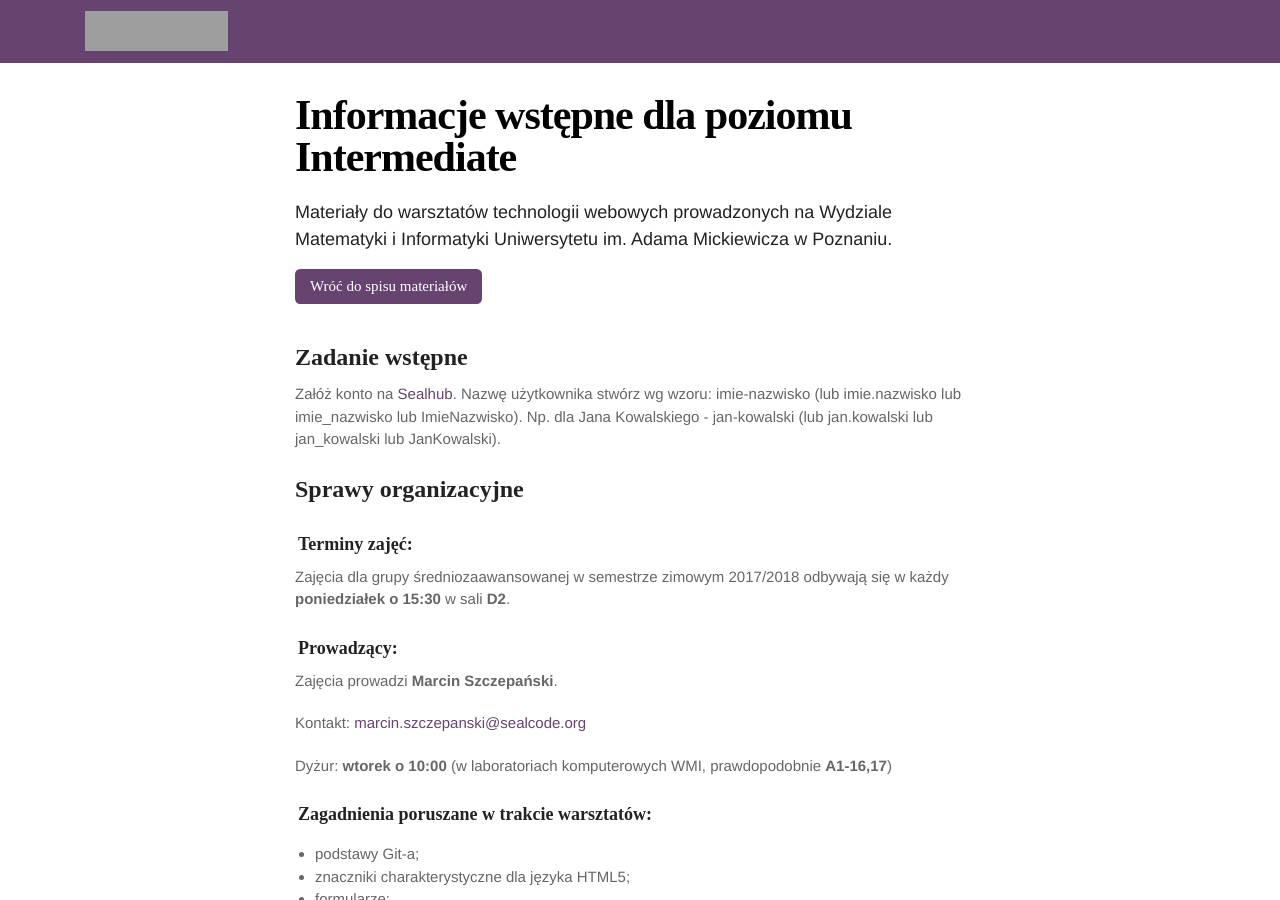
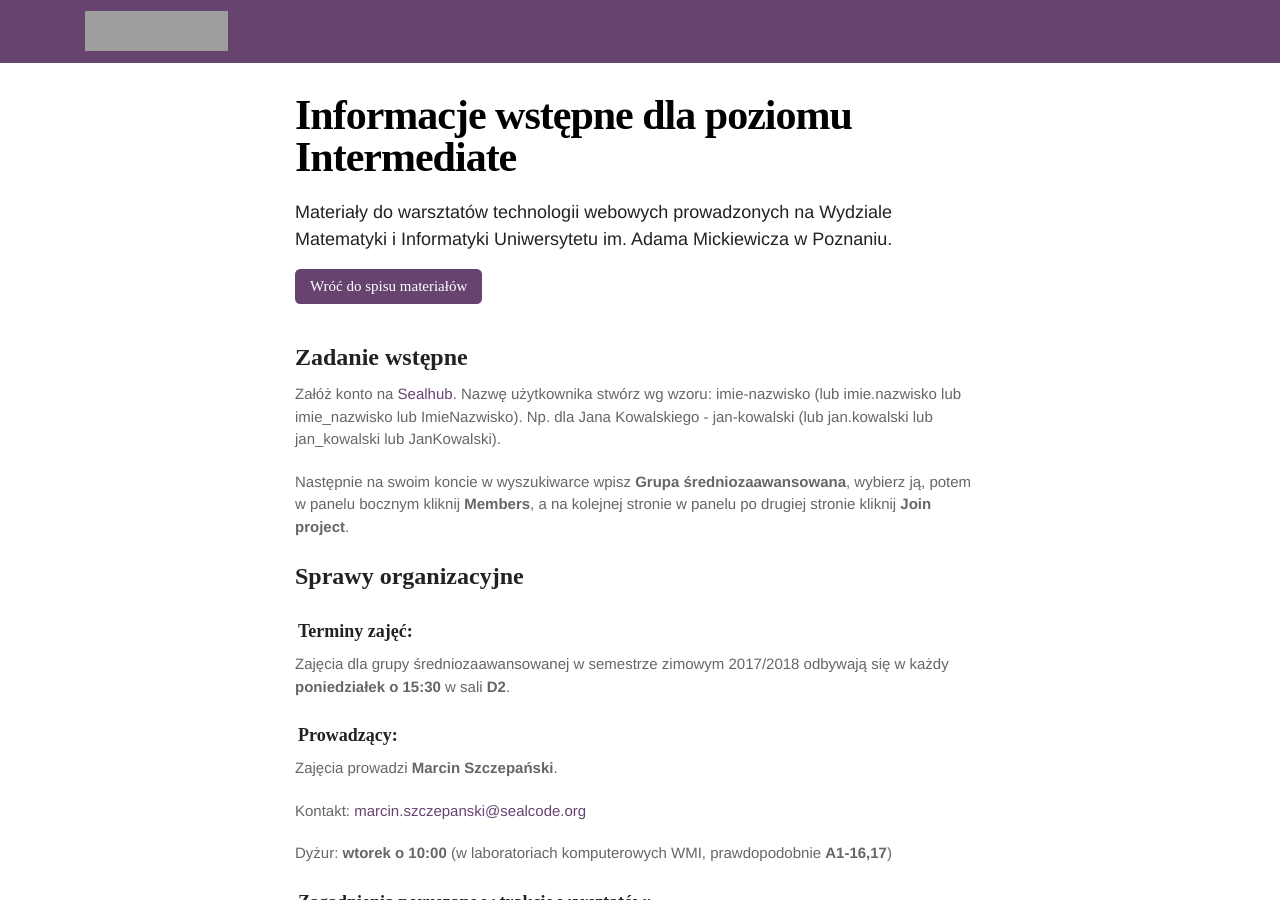
Before and after one commit to marcin-szczepanski/TWE, a Jekyll site: the page built from zajecia/1B/informacje.md, in a window 1280 px wide and 900 px high. Built offline with Jekyll 4.4.1, drawn with Linux system fonts in a browser that asks for light colours; some web fonts are replaced; grey boxes are pictures that could not be loaded.

Commit message:
Update informacje.md

```diff
--- a/zajecia/1B/informacje.md
+++ b/zajecia/1B/informacje.md
@@ -12,6 +12,9 @@ layout: default
 
 Załóż konto na <a href="https://hub.sealcode.org/" target="blank">Sealhub</a>. Nazwę użytkownika stwórz wg wzoru:
 imie-nazwisko (lub imie.nazwisko lub imie_nazwisko lub ImieNazwisko). Np. dla Jana Kowalskiego - jan-kowalski (lub jan.kowalski lub jan_kowalski lub JanKowalski).
+
+Następnie na swoim koncie w wyszukiwarce wpisz **Grupa średniozaawansowana**, wybierz ją, potem w&nbsp;panelu bocznym kliknij **Members**,
+a&nbsp;na&nbsp;kolejnej stronie w&nbsp;panelu po&nbsp;drugiej stronie kliknij **Join project**.
 
 ## Sprawy organizacyjne
 
```
